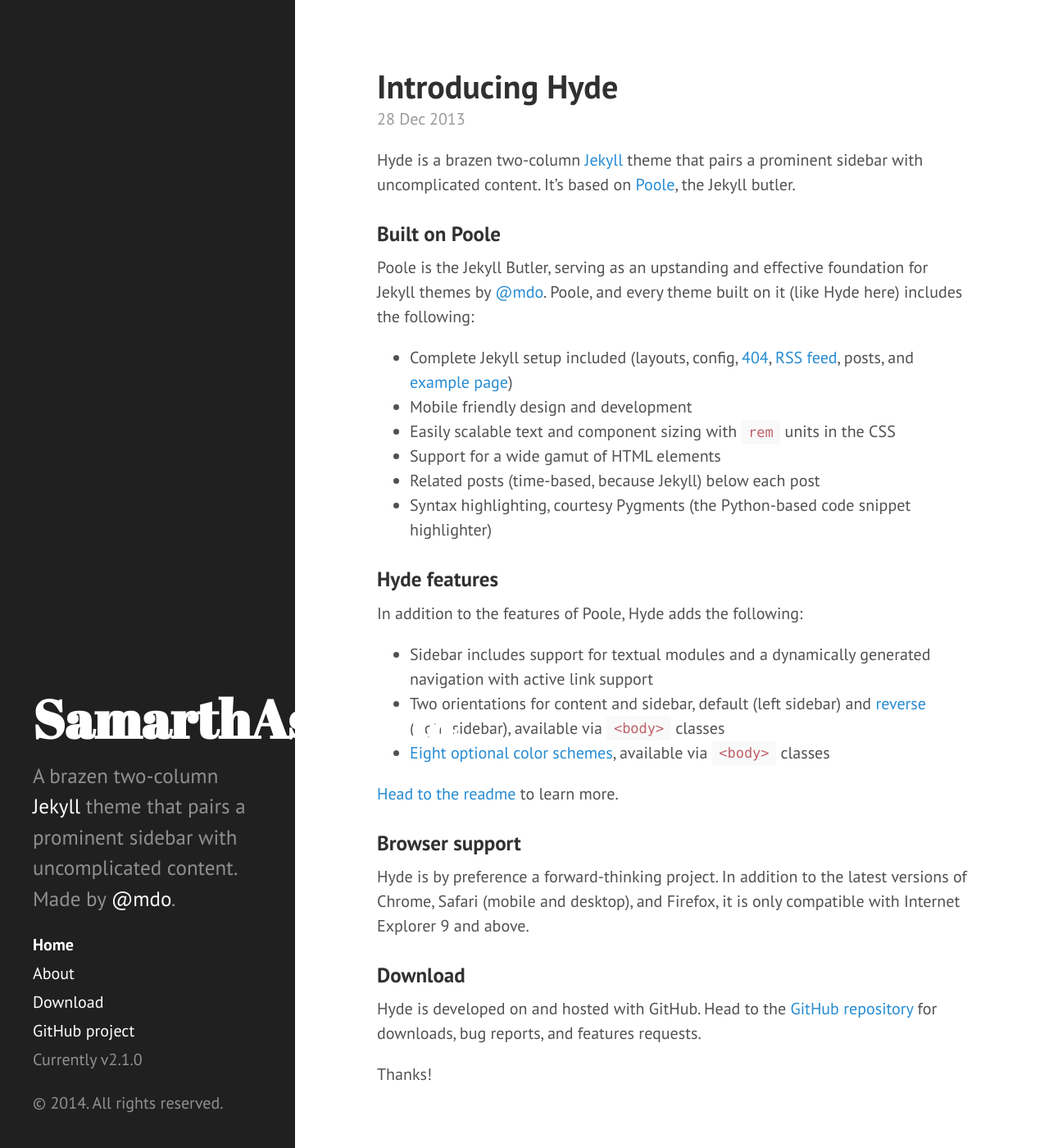
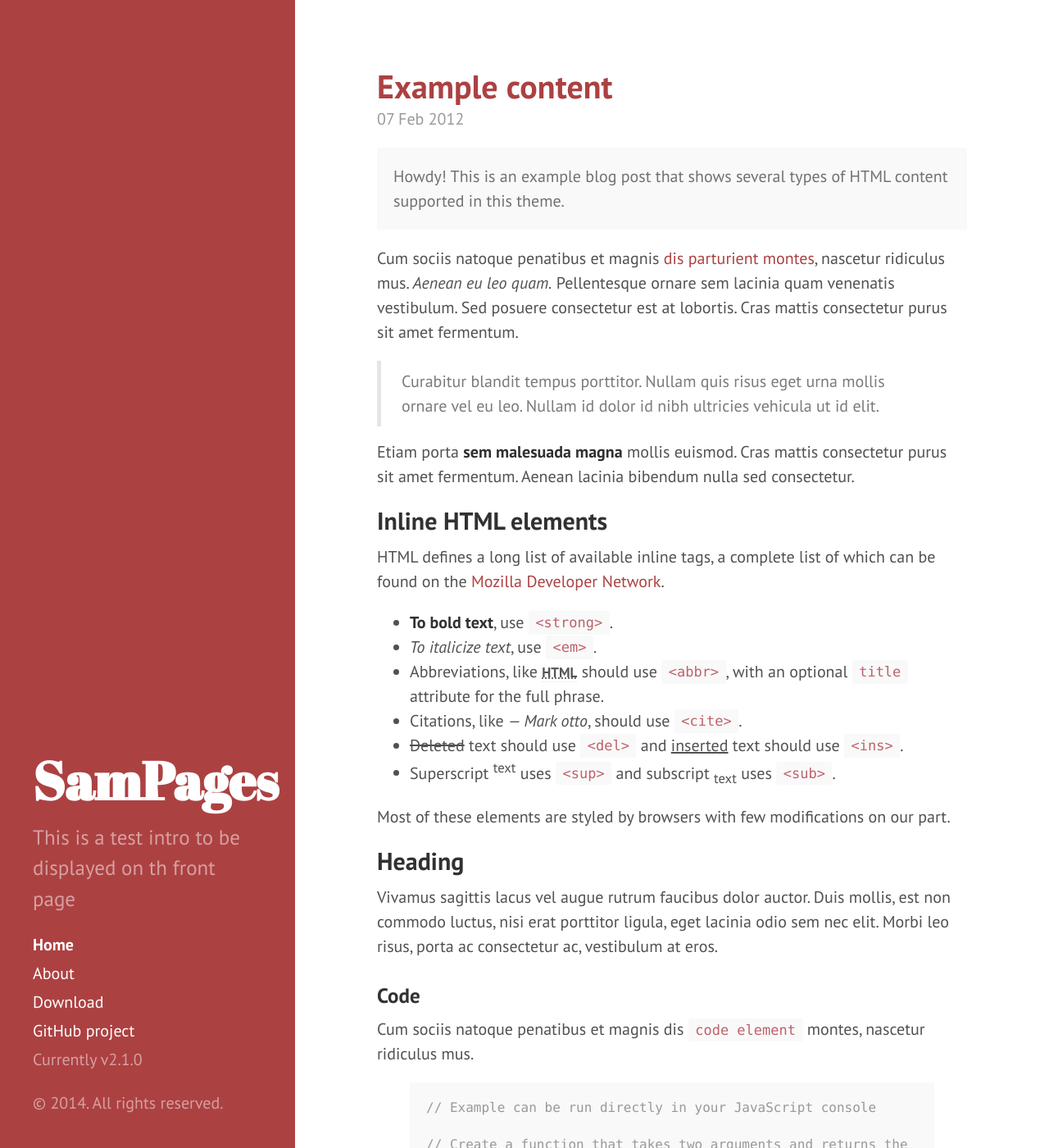
Before and after one commit to samarthasthana/samarthasthana.github.com, a Jekyll site: the page built from index.html, in a window 1280 px wide and 1400 px high. Shown: the whole window at 82% size. Built offline with Jekyll 4.4.1, drawn with Linux system fonts in a browser that asks for light colours; Markdown is read by kramdown in place of the engine named in the settings; the list of posts is cut into pages by our own code.

Commit message:
First blog ever on jekyll

```diff
--- a/_config.yml
+++ b/_config.yml
@@ -7,10 +7,10 @@ permalink:        pretty
 relative_permalinks: true
 
 # Setup
-title:            SamarthAsthana
+title:            SamPages
 tagline:          'A personal Blog'
-description:      'A brazen two-column <a href="http://jekyllrb.com" target="_blank">Jekyll</a> theme that pairs a prominent sidebar with uncomplicated content. Made by <a href="https://twitter.com/mdo" target="_blank">@mdo</a>.'
-url:              http://hyde.getpoole.com
+description:      'This is a test intro to be displayed on th front page'
+url:              http://samarthasthana.github.io
 baseurl:          /
 
 author:
--- a/_layouts/default.html
+++ b/_layouts/default.html
@@ -3,7 +3,7 @@
 
   {% include head.html %}
 
-  <body>
+  <body class="theme-base-08">
 
     {% include sidebar.html %}
 
--- a/_posts/2013-12-28-introducing-hyde.md
+++ /dev/null
@@ -1,37 +0,0 @@
----
-layout: post
-title: Introducing Hyde
----
-
-Hyde is a brazen two-column [Jekyll](http://jekyllrb.com) theme that pairs a prominent sidebar with uncomplicated content. It's based on [Poole](http://getpoole.com), the Jekyll butler.
-
-### Built on Poole
-
-Poole is the Jekyll Butler, serving as an upstanding and effective foundation for Jekyll themes by [@mdo](https://twitter.com/mdo). Poole, and every theme built on it (like Hyde here) includes the following:
-
-* Complete Jekyll setup included (layouts, config, [404](/404), [RSS feed](/atom.xml), posts, and [example page](/about))
-* Mobile friendly design and development
-* Easily scalable text and component sizing with `rem` units in the CSS
-* Support for a wide gamut of HTML elements
-* Related posts (time-based, because Jekyll) below each post
-* Syntax highlighting, courtesy Pygments (the Python-based code snippet highlighter)
-
-### Hyde features
-
-In addition to the features of Poole, Hyde adds the following:
-
-* Sidebar includes support for textual modules and a dynamically generated navigation with active link support
-* Two orientations for content and sidebar, default (left sidebar) and [reverse](https://github.com/poole/lanyon#reverse-layout) (right sidebar), available via `<body>` classes
-* [Eight optional color schemes](https://github.com/poole/hyde#themes), available via `<body>` classes
-
-[Head to the readme](https://github.com/poole/hyde#readme) to learn more.
-
-### Browser support
-
-Hyde is by preference a forward-thinking project. In addition to the latest versions of Chrome, Safari (mobile and desktop), and Firefox, it is only compatible with Internet Explorer 9 and above.
-
-### Download
-
-Hyde is developed on and hosted with GitHub. Head to the <a href="https://github.com/poole/hyde">GitHub repository</a> for downloads, bug reports, and features requests.
-
-Thanks!
```
Also changed, not shown: 9 other files.
